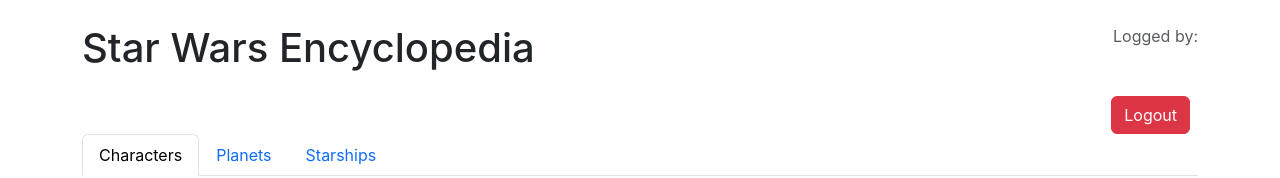
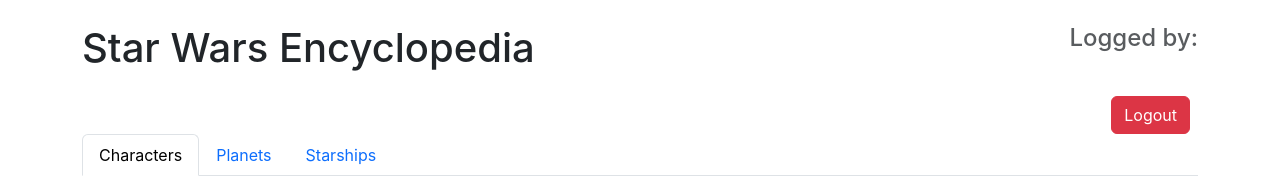
Before and after one commit to kirilll212/Star-Wars-Encyclopedia, a React (Create React App) app: page /Encyclopedia in a window 1280 px wide. Shown: the top 178 px of the page. Built offline with nearby package versions, Linux system fonts and the light colour scheme; no server answers.

Commit message:
small changes

```diff
--- a/src/components/Encyclopedia.jsx
+++ b/src/components/Encyclopedia.jsx
@@ -94,7 +94,7 @@ const Encyclopedia = () => {
     <Container className="my-4">
       <div className='header'>
         <h1 className="mb-4">Star Wars Encyclopedia</h1>
-        <span className='text-muted'>Logged by: {loggedInUser}</span>
+        <h4 className='text-muted'>Logged by: {loggedInUser}</h4>
       </div>
       <div class="d-grid gap-2 d-md-flex justify-content-md-end">
         <button className="btn btn-danger me-md-2" type="button" onClick={handleLogout}>Logout</button>
@@ -141,6 +141,7 @@ const Encyclopedia = () => {
                       <>
                         <Card.Text>Height: {item.height}</Card.Text>
                         <Card.Text>Mass: {item.mass}</Card.Text>
+                        <Card.Text>Hair Color: {item.hair_color}</Card.Text>
                       </>
                     )}
                     {activeTab === 'planets' && (
```
